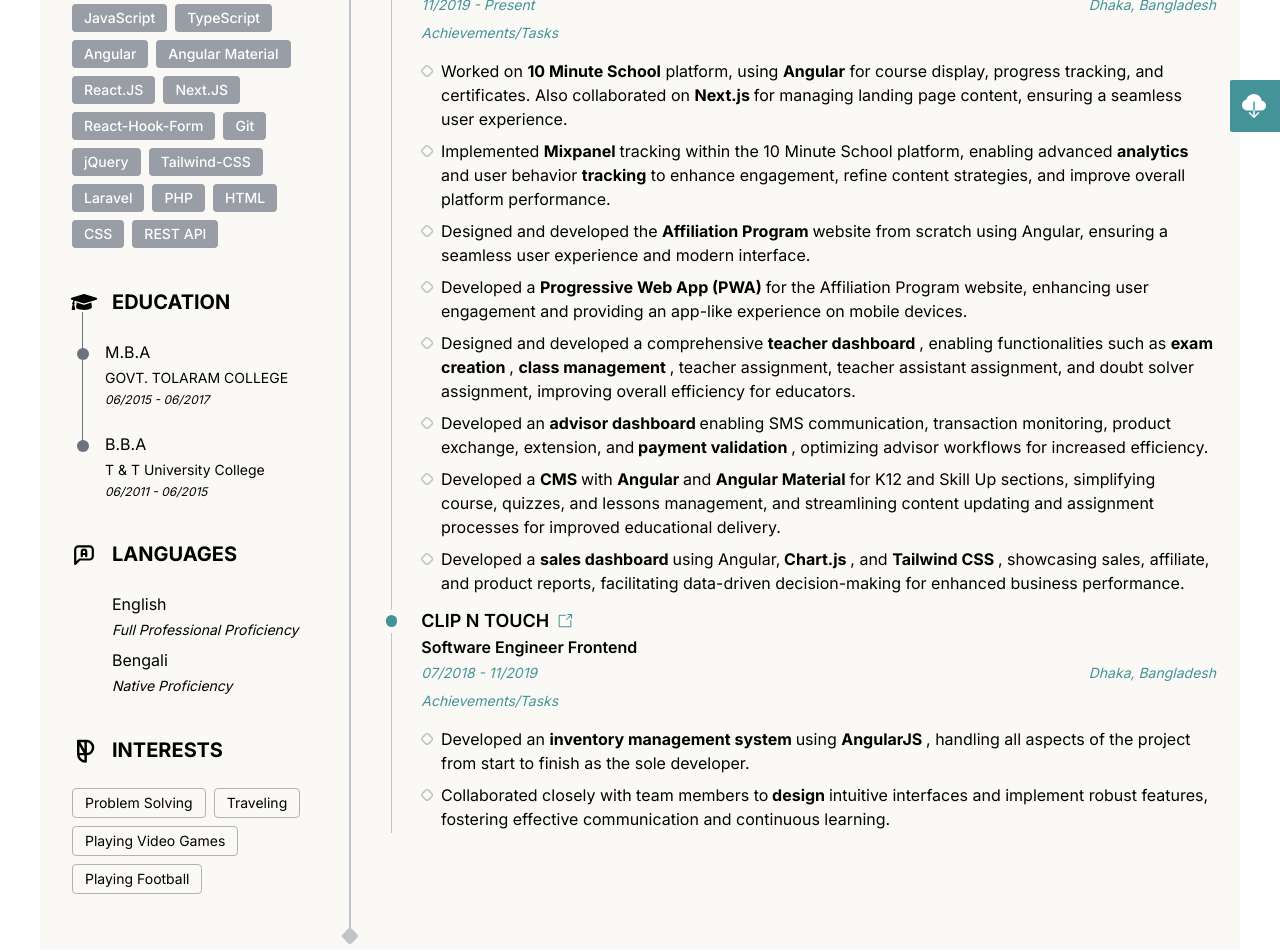
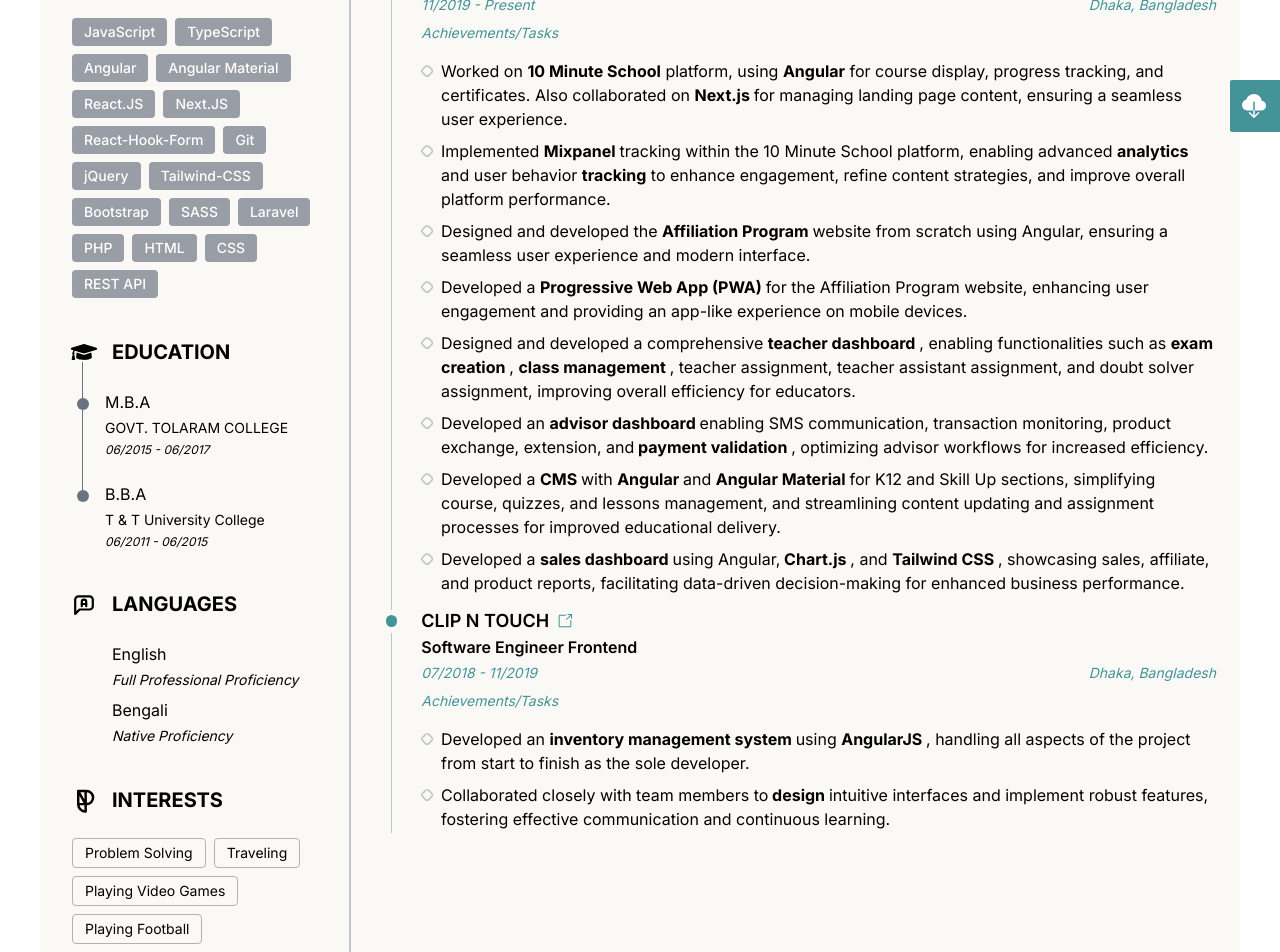
Before and after one commit to hridoyahmed150/hridoy-ahmed, a Next.js app: page / in a window 1280 px wide. Shown: the part 320-1272 px from the top of the page. Built offline with nearby package versions, Linux system fonts and the light colour scheme.

Commit message:
button animation add

```diff
--- a/components/Pages/Home.tsx
+++ b/components/Pages/Home.tsx
@@ -55,20 +55,19 @@
                 />
               </div>
               <div className="space-y-2 mb-14">
-                <div className="link relative flex gap-3 justify-start items-center text-sm">
+                <div className="link relative flex gap-3 justify-start items-start text-sm">
                   <MdOutlineEmail className="w-5 h-5" />
 
-                  <a className="py-1" href="mailto:hridoyahmed150@gmail.com">
+                  <a className="pb-1.5" href="mailto:hridoyahmed150@gmail.com">
                     hridoyahmed150@gmail.com
                   </a>
 
-                  {/* <span className="">hridoyahmed150@gmail.com</span> */}
                   <span className="absolute -bottom-1 left-1/2 w-0 transition-all h-0.5 bg-primary-green"></span>
                   <span className="absolute -bottom-1 right-1/2 w-0 transition-all h-0.5 bg-primary-green"></span>
                 </div>
                 <div className="link relative flex justify-start gap-3 items-center text-sm">
                   <FaMobileAlt className="w-5 h-5" />
-                  <a className="py-1" href="tel:+8801681101130">
+                  <a className="py-1.5" href="tel:+8801681101130">
                     +8801681101130
                   </a>
 
@@ -78,7 +77,7 @@
                 <div className="link relative flex justify-start gap-3 items-center text-sm">
                   <IoLocationOutline className="w-5 h-5" />
 
-                  <address className="py-1">Dhaka, Bangladesh</address>
+                  <address className="py-1.5">Dhaka, Bangladesh</address>
                   <span className="absolute -bottom-1 left-1/2 w-0 transition-all h-0.5 bg-primary-green"></span>
                   <span className="absolute -bottom-1 right-1/2 w-0 transition-all h-0.5 bg-primary-green"></span>
                 </div>
@@ -88,7 +87,7 @@
                   <a
                     href="https://www.linkedin.com/in/hridoyahmed150/"
                     target="_blank"
-                    className="py-1"
+                    className="py-1.5"
                   >
                     linkedin.com/in/hridoyahmed150
                   </a>
@@ -101,7 +100,7 @@
                   <a
                     href="https://github.com/hridoyahmed150"
                     target="_blank"
-                    className="py-1"
+                    className="py-1.5"
                   >
                     github.com/hridoyahmed150
                   </a>
@@ -117,52 +116,72 @@
                   SKILLS
                 </div>
                 <div className="mt-6 flex gap-2 flex-wrap">
-                  <div className="text-white px-3 rounded text-sm py-1 font-medium bg-[#989da6]">
-                    JavaScript
-                  </div>
-                  <div className="text-white px-3 rounded text-sm py-1 font-medium bg-[#989da6]">
-                    TypeScript
-                  </div>
-                  <div className="text-white px-3 rounded text-sm py-1 font-medium bg-[#989da6]">
-                    Angular
-                  </div>
-                  <div className="text-white px-3 rounded text-sm py-1 font-medium bg-[#989da6]">
-                    Angular Material
-                  </div>
-                  <div className="text-white px-3 rounded text-sm py-1 font-medium bg-[#989da6]">
-                    React.JS
-                  </div>
-                  <div className="text-white px-3 rounded text-sm py-1 font-medium bg-[#989da6]">
-                    Next.JS
-                  </div>
-                  <div className="text-white px-3 rounded text-sm py-1 font-medium bg-[#989da6]">
-                    React-Hook-Form
-                  </div>
-                  <div className="text-white px-3 rounded text-sm py-1 font-medium bg-[#989da6]">
-                    Git
-                  </div>
-                  <div className="text-white px-3 rounded text-sm py-1 font-medium bg-[#989da6]">
-                    jQuery
-                  </div>
-                  <div className="text-white px-3 rounded text-sm py-1 font-medium bg-[#989da6]">
-                    Tailwind-CSS
-                  </div>
-                  <div className="text-white px-3 rounded text-sm py-1 font-medium bg-[#989da6]">
-                    Laravel
-                  </div>
-                  <div className="text-white px-3 rounded text-sm py-1 font-medium bg-[#989da6]">
-                    PHP
-                  </div>
+                  <button className="text-white px-3 rounded text-sm py-1 font-medium bg-[#989da6] relative flex items-center justify-center overflow-hidden transition-all before:absolute before:h-0 before:w-0 before:rounded-full before:bg-[#449399] before:duration-500 before:ease-out  hover:before:h-56 hover:before:w-56">
+                    <span className="relative ">JavaScript</span>
+                  </button>
+                  <button className="text-white px-3 rounded text-sm py-1 font-medium bg-[#989da6] relative flex items-center justify-center overflow-hidden transition-all before:absolute before:h-0 before:w-0 before:rounded-full before:bg-[#449399] before:duration-500 before:ease-out  hover:before:h-56 hover:before:w-56">
+                    <span className="relative ">TypeScript</span>
+                  </button>
 
-                  <div className="text-white px-3 rounded text-sm py-1 font-medium bg-[#989da6]">
-                    HTML
-                  </div>
-                  <div className="text-white px-3 rounded text-sm py-1 font-medium bg-[#989da6]">
-                    CSS
-                  </div>
-                  <div className="text-white px-3 rounded text-sm py-1 font-medium bg-[#989da6]">
-                    REST API
-                  </div>
+                  <button className="text-white px-3 rounded text-sm py-1 font-medium bg-[#989da6] relative flex items-center justify-center overflow-hidden transition-all before:absolute before:h-0 before:w-0 before:rounded-full before:bg-[#449399] before:duration-500 before:ease-out  hover:before:h-56 hover:before:w-56">
+                    <span className="relative ">Angular</span>
+                  </button>
+
+                  <button className="text-white px-3 rounded text-sm py-1 font-medium bg-[#989da6] relative flex items-center justify-center overflow-hidden transition-all before:absolute before:h-0 before:w-0 before:rounded-full before:bg-[#449399] before:duration-500 before:ease-out  hover:before:h-56 hover:before:w-56">
+                    <span className="relative ">Angular Material</span>
+                  </button>
+
+                  <button className="text-white px-3 rounded text-sm py-1 font-medium bg-[#989da6] relative flex items-center justify-center overflow-hidden transition-all before:absolute before:h-0 before:w-0 before:rounded-full before:bg-[#449399] before:duration-500 before:ease-out  hover:before:h-56 hover:before:w-56">
+                    <span className="relative ">React.JS</span>
+                  </button>
+
+                  <button className="text-white px-3 rounded text-sm py-1 font-medium bg-[#989da6] relative flex items-center justify-center overflow-hidden transition-all before:absolute before:h-0 before:w-0 before:rounded-full before:bg-[#449399] before:duration-500 before:ease-out  hover:before:h-56 hover:before:w-56">
+                    <span className="relative ">Next.JS</span>
+                  </button>
+
+                  <button className="text-white px-3 rounded text-sm py-1 font-medium bg-[#989da6] relative flex items-center justify-center overflow-hidden transition-all before:absolute before:h-0 before:w-0 before:rounded-full before:bg-[#449399] before:duration-500 before:ease-out  hover:before:h-56 hover:before:w-56">
+                    <span className="relative ">React-Hook-Form</span>
+                  </button>
+
+                  <button className="text-white px-3 rounded text-sm py-1 font-medium bg-[#989da6] relative flex items-center justify-center overflow-hidden transition-all before:absolute before:h-0 before:w-0 before:rounded-full before:bg-[#449399] before:duration-500 before:ease-out  hover:before:h-56 hover:before:w-56">
+                    <span className="relative ">Git</span>
+                  </button>
+
+                  <button className="text-white px-3 rounded text-sm py-1 font-medium bg-[#989da6] relative flex items-center justify-center overflow-hidden transition-all before:absolute before:h-0 before:w-0 before:rounded-full before:bg-[#449399] before:duration-500 before:ease-out  hover:before:h-56 hover:before:w-56">
+                    <span className="relative ">jQuery</span>
+                  </button>
+
+                  <button className="text-white px-3 rounded text-sm py-1 font-medium bg-[#989da6] relative flex items-center justify-center overflow-hidden transition-all before:absolute before:h-0 before:w-0 before:rounded-full before:bg-[#449399] before:duration-500 before:ease-out  hover:before:h-56 hover:before:w-56">
+                    <span className="relative ">Tailwind-CSS</span>
+                  </button>
+
+                  <button className="text-white px-3 rounded text-sm py-1 font-medium bg-[#989da6] relative flex items-center justify-center overflow-hidden transition-all before:absolute before:h-0 before:w-0 before:rounded-full before:bg-[#449399] before:duration-500 before:ease-out  hover:before:h-56 hover:before:w-56">
+                    <span className="relative ">Bootstrap</span>
+                  </button>
+
+                  <button className="text-white px-3 rounded text-sm py-1 font-medium bg-[#989da6] relative flex items-center justify-center overflow-hidden transition-all before:absolute before:h-0 before:w-0 before:rounded-full before:bg-[#449399] before:duration-500 before:ease-out  hover:before:h-56 hover:before:w-56">
+                    <span className="relative ">SASS</span>
+                  </button>
+
+                  <button className="text-white px-3 rounded text-sm py-1 font-medium bg-[#989da6] relative flex items-center justify-center overflow-hidden transition-all before:absolute before:h-0 before:w-0 before:rounded-full before:bg-[#449399] before:duration-500 before:ease-out  hover:before:h-56 hover:before:w-56">
+                    <span className="relative ">Laravel</span>
+                  </button>
+
+                  <button className="text-white px-3 rounded text-sm py-1 font-medium bg-[#989da6] relative flex items-center justify-center overflow-hidden transition-all before:absolute before:h-0 before:w-0 before:rounded-full before:bg-[#449399] before:duration-500 before:ease-out  hover:before:h-56 hover:before:w-56">
+                    <span className="relative ">PHP</span>
+                  </button>
+
+                  <button className="text-white px-3 rounded text-sm py-1 font-medium bg-[#989da6] relative flex items-center justify-center overflow-hidden transition-all before:absolute before:h-0 before:w-0 before:rounded-full before:bg-[#449399] before:duration-500 before:ease-out  hover:before:h-56 hover:before:w-56">
+                    <span className="relative ">HTML</span>
+                  </button>
+
+                  <button className="text-white px-3 rounded text-sm py-1 font-medium bg-[#989da6] relative flex items-center justify-center overflow-hidden transition-all before:absolute before:h-0 before:w-0 before:rounded-full before:bg-[#449399] before:duration-500 before:ease-out  hover:before:h-56 hover:before:w-56">
+                    <span className="relative ">CSS</span>
+                  </button>
+
+                  <button className="text-white px-3 rounded text-sm py-1 font-medium bg-[#989da6] relative flex items-center justify-center overflow-hidden transition-all before:absolute before:h-0 before:w-0 before:rounded-full before:bg-[#449399] before:duration-500 before:ease-out  hover:before:h-56 hover:before:w-56">
+                    <span className="relative ">REST API</span>
+                  </button>
                 </div>
               </div>
               <div className="mb-10 relative">
@@ -227,18 +246,21 @@
                   INTERESTS
                 </div>
                 <div className="mt-6 flex gap-2 flex-wrap">
-                  <div className=" px-3 rounded text-sm py-1 bg-transparent border border-[#b2b2b2]">
-                    Problem Solving
-                  </div>
-                  <div className=" px-3 rounded text-sm py-1 bg-transparent border border-[#b2b2b2]">
-                    Traveling
-                  </div>
-                  <div className=" px-3 rounded text-sm py-1 bg-transparent border border-[#b2b2b2]">
-                    Playing Video Games
-                  </div>
-                  <div className=" px-3 rounded text-sm py-1 bg-transparent border border-[#b2b2b2]">
-                    Playing Football
-                  </div>
+                  <button className=" px-3 rounded text-sm py-1 bg-transparent border border-[#b2b2b2] hover:text-white relative flex items-center justify-center overflow-hidden transition-all before:absolute before:h-0 before:w-0 before:rounded-full before:bg-[#449399] before:duration-500 before:ease-out  hover:before:h-56 hover:before:w-56">
+                    <span className="relative ">Problem Solving</span>
+                  </button>
+
+                  <button className=" px-3 rounded text-sm py-1 bg-transparent border border-[#b2b2b2] hover:text-white relative flex items-center justify-center overflow-hidden transition-all before:absolute before:h-0 before:w-0 before:rounded-full before:bg-[#449399] before:duration-500 before:ease-out  hover:before:h-56 hover:before:w-56">
+                    <span className="relative ">Traveling</span>
+                  </button>
+
+                  <button className=" px-3 rounded text-sm py-1 bg-transparent border border-[#b2b2b2] hover:text-white relative flex items-center justify-center overflow-hidden transition-all before:absolute before:h-0 before:w-0 before:rounded-full before:bg-[#449399] before:duration-500 before:ease-out  hover:before:h-56 hover:before:w-56">
+                    <span className="relative ">Playing Video Games</span>
+                  </button>
+
+                  <button className=" px-3 rounded text-sm py-1 bg-transparent border border-[#b2b2b2] hover:text-white relative flex items-center justify-center overflow-hidden transition-all before:absolute before:h-0 before:w-0 before:rounded-full before:bg-[#449399] before:duration-500 before:ease-out  hover:before:h-56 hover:before:w-56">
+                    <span className="relative ">Playing Football</span>
+                  </button>
                 </div>
               </div>
             </div>
```
